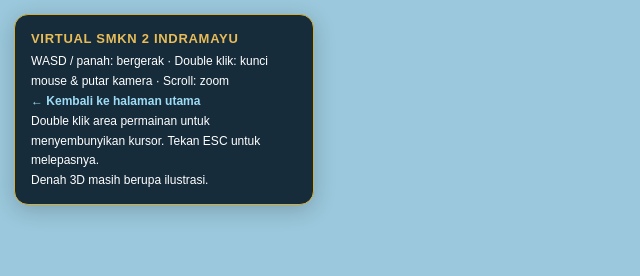
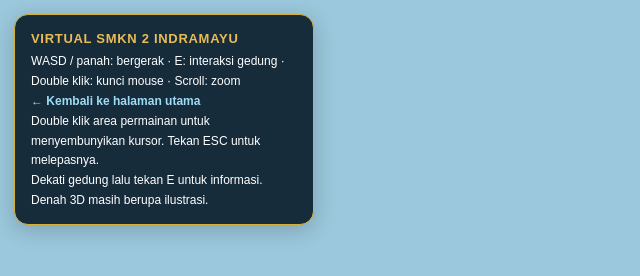
Before and after one commit to idad30/virtual-smkn2-indramayu, a plain HTML site: page public/campus.html in a window 1280 px wide. Shown: the whole page, without its empty margins (0-640 px from the left). Drawn offline with nearby package versions, Linux system fonts and the light colour scheme; no server answers.

Commit message:
Tambahkan petunjuk interaksi gedung

```diff
--- a/public/campus.html
+++ b/public/campus.html
@@ -27,9 +27,9 @@
   <div id="game"></div>
   <div class="top-panel">
     <b>VIRTUAL SMKN 2 INDRAMAYU</b>
-    WASD / panah: bergerak · Double klik: kunci mouse & putar kamera · Scroll: zoom
+    WASD / panah: bergerak · E: interaksi gedung · Double klik: kunci mouse · Scroll: zoom
     <br><a href="index.html">← Kembali ke halaman utama</a>
-    <br><span>Double klik area permainan untuk menyembunyikan kursor. Tekan ESC untuk melepasnya.</span><br><span>Denah 3D masih berupa ilustrasi.</span>
+    <br><span>Double klik area permainan untuk menyembunyikan kursor. Tekan ESC untuk melepasnya.</span><br><span>Dekati gedung lalu tekan E untuk informasi.</span><br><span>Denah 3D masih berupa ilustrasi.</span>
   </div>
   <div class="mobile-controls">
     <div id="joystick" aria-label="Joystick gerak"><div id="stick"></div></div>
```
